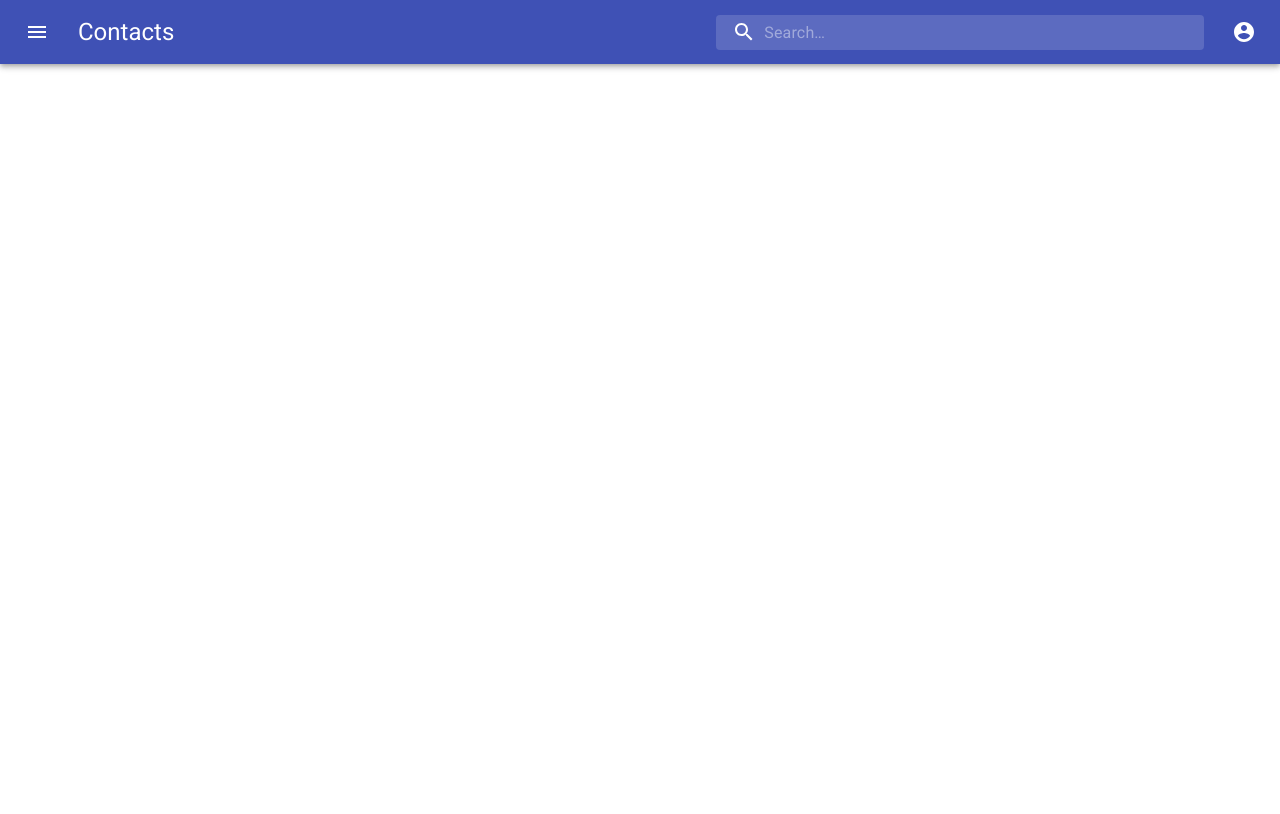
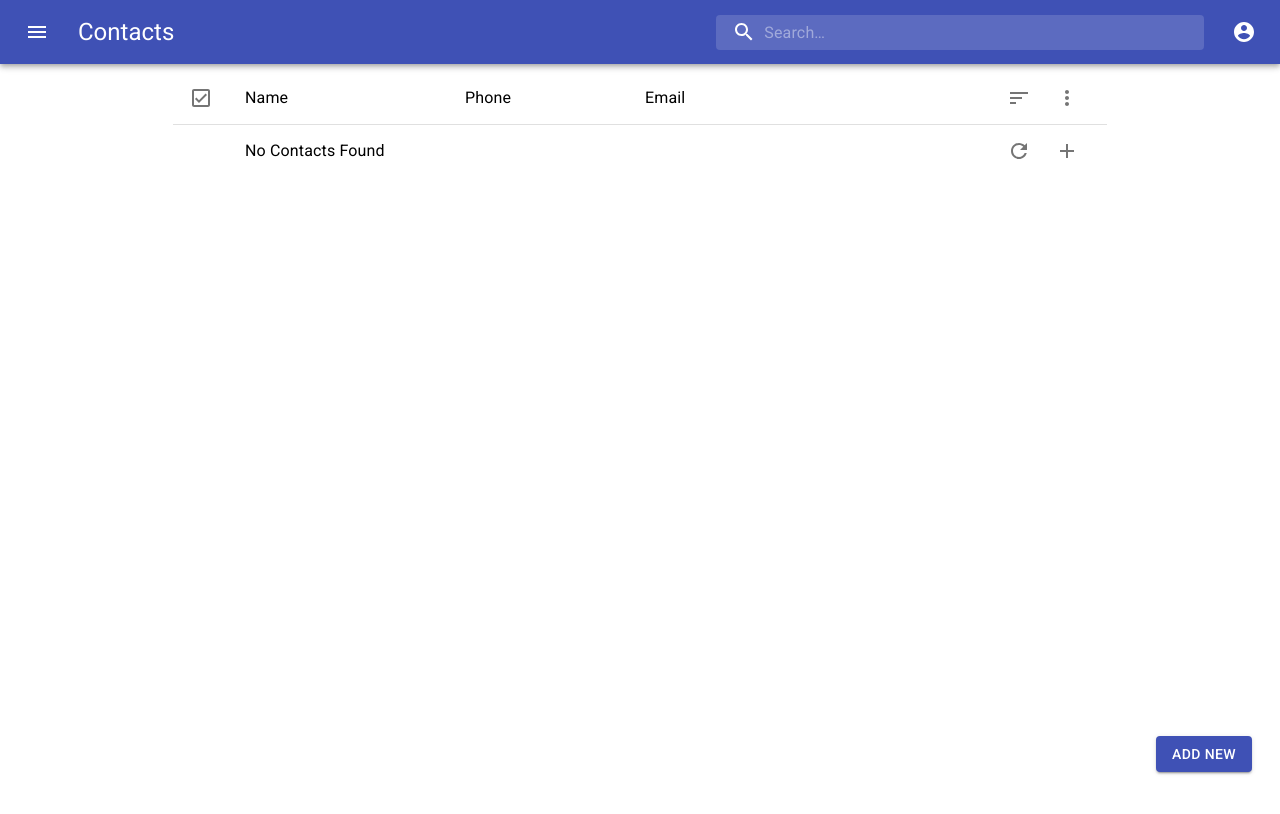
Before and after one commit to AbhishekAglave/react-contacts-app, a React (Create React App) app: page /Favorites in a window 1280 px wide. Before the commit this address had no page. Shown: the top 814 px of the page. Built offline with nearby package versions, Linux system fonts and the light colour scheme.

Commit message:
favoriteListAdded

```diff
--- a/src/App.js
+++ b/src/App.js
@@ -5,6 +5,7 @@ import AddButton from "./components/AddContact";
 import { BrowserRouter, Routes, Route } from "react-router-dom";
 import NewContactForm from "./components/NewContactForm";
 import React, { useState } from "react";
+import FavoriteContactList from "./components/FavoriteContactList";
 
 function App() {
   const [contactList, setContactList] = useState(
@@ -25,7 +26,22 @@ function App() {
               path="/"
               element={
                 <>
-                  <ContactList contactList={contactList} setContactList={setContactList}/>
+                  <ContactList
+                    contactList={contactList}
+                    setContactList={setContactList}
+                  />
+                  <AddButton />
+                </>
+              }
+            />
+            <Route
+              path="/Favorites"
+              element={
+                <>
+                  <FavoriteContactList
+                    contactList={contactList}
+                    setContactList={setContactList}
+                  />
                   <AddButton />
                 </>
               }
--- /dev/null
+++ b/src/components/FavoriteContactList.js
@@ -0,0 +1,39 @@
+import React from "react";
+import ContactItem from "./ContactItem";
+import ListHeader from "./ListHeader";
+import List from "@material-ui/core/List";
+import Divider from "@material-ui/core/Divider";
+import NoContacts from "./NoContacts";
+
+function FavoriteContactList(props) {
+  const contactList = props.contactList;
+  const setContactList = props.setContactList;
+  return (
+    <List>
+      <ListHeader contactList={contactList} setContactList={setContactList} />
+      <Divider />
+      <div className="contact-list">
+        {contactList.length === 0 ? <NoContacts /> : null}
+        {contactList.map((contact) => {
+          if (contact.favorite) {
+            return (
+              <ContactItem
+                key={contact.id}
+                id={contact.id}
+                name={contact.firstName + " " + contact.lastName}
+                phone={contact.phone}
+                email={contact.email}
+                favorite={contact.favorite}
+                contactList={contactList}
+                setContactList={setContactList}
+              />
+            );
+          }
+          return false;
+        })}
+      </div>
+    </List>
+  );
+}
+
+export default FavoriteContactList;
--- a/src/components/SwipeableTemporaryDrawer.js
+++ b/src/components/SwipeableTemporaryDrawer.js
@@ -84,12 +84,14 @@ export default function SwipeableTemporaryDrawer() {
             <ListItemText primary="Home" />
           </ListItem>
         </Link>
+        <Link to="/Favorites" style={{ textDecoration: "none", color: "inherit" }}>
         <ListItem button>
           <ListItemIcon>
             <FavoriteRoundedIcon />
           </ListItemIcon>
           <ListItemText primary="Favorites" />
         </ListItem>
+        </Link>
         <ListItem button>
           <ListItemIcon>
             <ArchiveRoundedIcon />
```
